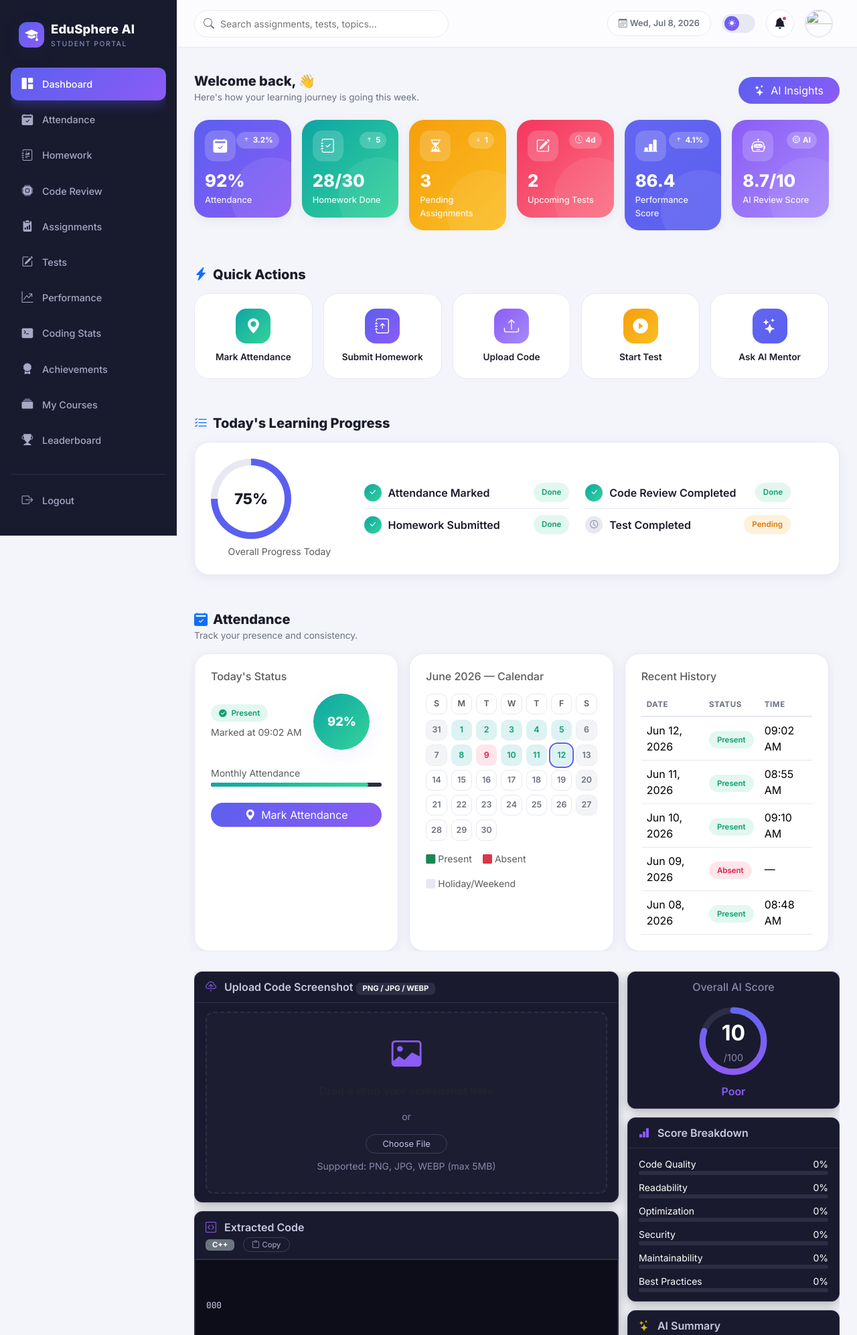
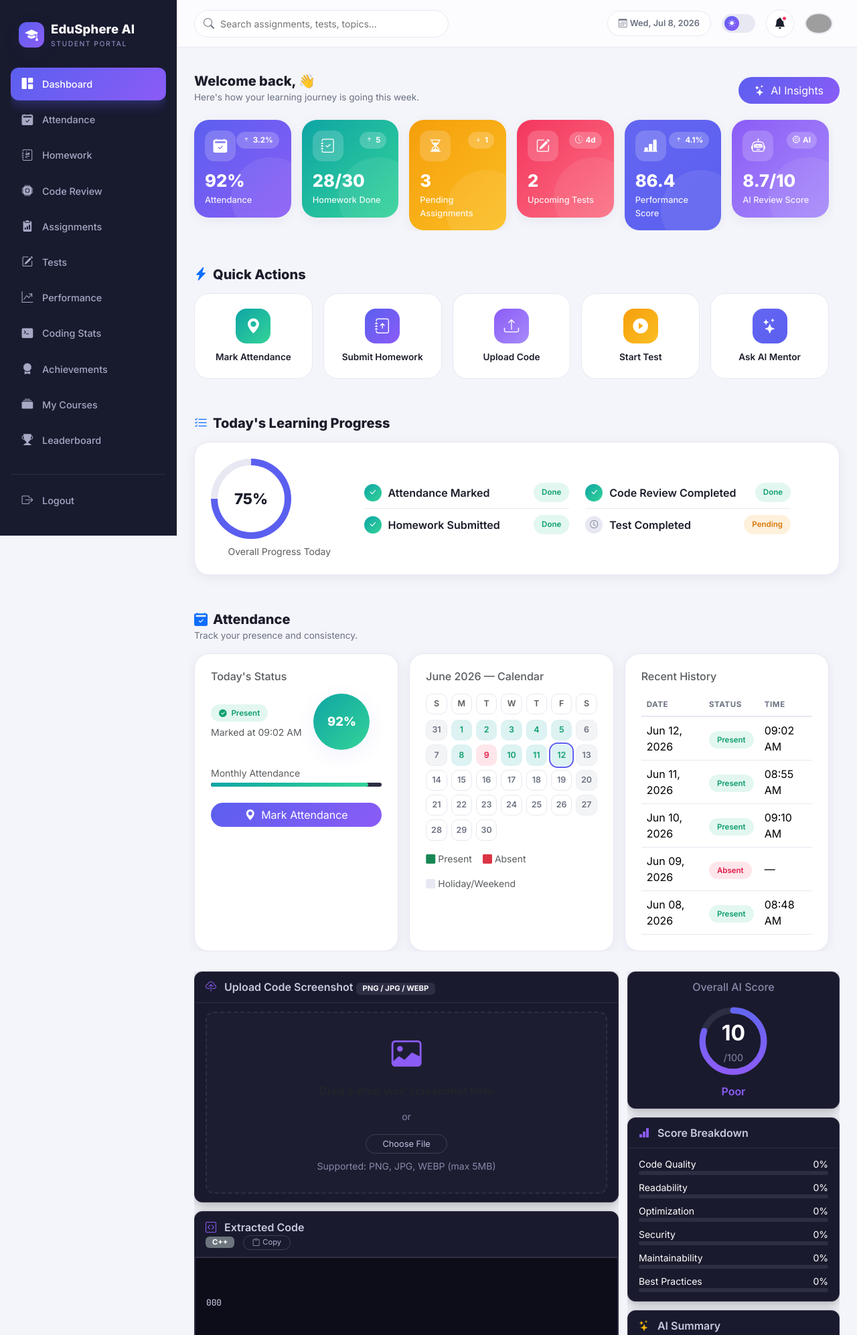
Before and after one commit to Gaurav123183/Student_teacher_mangement, a Django app: template studentportal/templates/student/student_dashboard.html in a window 1280 px wide. Shown: the top 1994 px of the page at 67% size. Run offline with Django 5.2, Linux system fonts and the light colour scheme; the template is opened without the code that fills it: most values are stand-ins (such as "Sample title", 1, 10 or a date in 2020); a map, chart or similar area stays blank; grey boxes are pictures that could not be loaded.

Commit message:
Fix responsive layout and profile image

```diff
--- a/studentportal/templates/student/student_dashboard.html
+++ b/studentportal/templates/student/student_dashboard.html
@@ -988,6 +988,169 @@ body {
     padding: 2px 8px;
   }
 }
+
+/* ===== FIX FOR CODE OVERFLOW - CRITICAL FIXES ===== */
+
+/* Force all code blocks to wrap and scroll properly */
+[class*="code-editor"],
+[class*="code-box"],
+[class*="code-container"],
+#extractedCode,
+#correctedCode {
+  overflow: auto !important;
+  max-width: 100% !important;
+  width: 100% !important;
+  word-wrap: break-word !important;
+  word-break: break-word !important;
+}
+
+[class*="code-editor"] pre,
+[class*="code-box"] pre,
+[class*="code-container"] pre,
+#extractedCode pre,
+#correctedCode pre {
+  white-space: pre-wrap !important;
+  word-wrap: break-word !important;
+  word-break: break-word !important;
+  overflow-wrap: break-word !important;
+  max-width: 100% !important;
+  width: 100% !important;
+  box-sizing: border-box !important;
+  overflow-x: auto !important;
+  overflow-y: auto !important;
+}
+
+/* Fix for the specific code card sections */
+.upload-card .card-body,
+.code-card .card-body,
+.issues-card .card-body {
+  overflow: hidden !important;
+  max-width: 100% !important;
+}
+
+/* Ensure the review grid doesn't overflow */
+.review-grid {
+  max-width: 100% !important;
+  overflow: hidden !important;
+}
+
+.review-left,
+.review-right {
+  max-width: 100% !important;
+  overflow: hidden !important;
+}
+
+/* Fix for the copy button and badge alignment in code cards */
+.code-card .card-header {
+  flex-wrap: wrap !important;
+  gap: 0.5rem !important;
+}
+
+.code-card .card-header > div {
+  display: flex !important;
+  flex-wrap: wrap !important;
+  gap: 0.3rem !important;
+  align-items: center !important;
+}
+
+/* Force all cards to respect their container width */
+.card {
+  max-width: 100% !important;
+  overflow: hidden !important;
+}
+
+/* Specifically target the extracted code and corrected code sections for mobile */
+@media (max-width: 768px) {
+  #extractedCode,
+  #correctedCode {
+    max-height: 250px !important;
+    overflow: auto !important;
+    font-size: 0.65rem !important;
+    padding: 0.5rem !important;
+  }
+
+  #extractedCode pre,
+  #correctedCode pre {
+    font-size: 0.65rem !important;
+    line-height: 1.4 !important;
+    white-space: pre-wrap !important;
+    word-break: break-all !important;
+  }
+
+  /* Ensure the code doesn't push the page width */
+  .review-grid {
+    overflow: hidden !important;
+    width: 100% !important;
+  }
+
+  .review-left,
+  .review-right {
+    width: 100% !important;
+    max-width: 100% !important;
+  }
+}
+
+/* Force all content to respect container width */
+* {
+  max-width: 100%;
+  box-sizing: border-box;
+}
+
+/* But allow code blocks to scroll internally */
+.code-editor,
+.code-box,
+.code-container,
+#extractedCode,
+#correctedCode {
+  max-width: 100% !important;
+  overflow: auto !important;
+  -webkit-overflow-scrolling: touch !important;
+}
+
+/* Fix for the card containing the code */
+.card {
+  max-width: 100% !important;
+  overflow: hidden !important;
+}
+
+/* Specifically target the code preview sections with more aggressive wrapping */
+#extractedCode pre,
+#correctedCode pre {
+  white-space: pre-wrap !important;
+  word-wrap: break-word !important;
+  word-break: break-all !important;
+  overflow-x: auto !important;
+  max-width: 100% !important;
+}
+
+/* Override any inline styles that might cause overflow */
+.code-editor[style*="white-space"] {
+  white-space: pre-wrap !important;
+}
+
+/* Make sure long strings break properly */
+.code-editor pre,
+.code-box pre {
+  overflow-wrap: break-word !important;
+  word-break: break-all !important;
+  hyphens: auto !important;
+}
+
+/* Fix for the code editor container on all screen sizes */
+@media (max-width: 991px) {
+  .code-editor {
+    max-height: 300px !important;
+    font-size: 0.7rem !important;
+  }
+}
+
+@media (max-width: 576px) {
+  .code-editor {
+    max-height: 200px !important;
+    font-size: 0.6rem !important;
+    padding: 0.4rem 0.6rem !important;
+  }
+}
 </style>
 </head>
 <body>
@@ -1040,14 +1203,14 @@ body {
         {% load static %}
 {% if user.6 %}
 <img
-    src="{{ user.6 }}"
+    src="/media/{{ user.6 }}"
     class="rounded-circle"
     width="120"
     height="120"
 >
 {% else %}
 <img
-    src="{{ user.6 }}"
+    src="{% static 'images/default_user.png' %}"
     class="rounded-circle"
     width="120"
     height="120"
@@ -1280,8 +1443,7 @@ body {
       </div>
     </section>
 
-    <!-- ================= HOMEWORK ================= -->
-  <!-- ================= AI CODE REVIEW (FIXED - NO WHITE GAP + WHITE TEXT) ================= -->
+    <!-- ================= AI CODE REVIEW (FIXED - NO WHITE GAP + WHITE TEXT) ================= -->
 <section id="code-review" class="mt-4">
   <!-- CSS GRID LAYOUT -->
   <div class="review-grid">
@@ -2077,7 +2239,7 @@ int main() {
           </div>
           <div class="glass-card p-4">
             <div class="d-flex align-items-center gap-3 mb-3">
-              <img src="{{ user.6 }}" class="rounded-4" style="width:72px;height:72px;object-fit:cover;">
+              <img src="https://i.pravatar.cc/100?img=47" class="rounded-4" style="width:72px;height:72px;object-fit:cover;">
               <div>
                 <h5 class="fw-bold mb-0">{{user.1.split.0}} {{user.1.split.2}}</h5>
                 <p class="text-muted mb-0 small">Student ID:{{student.0}}</p>
```
